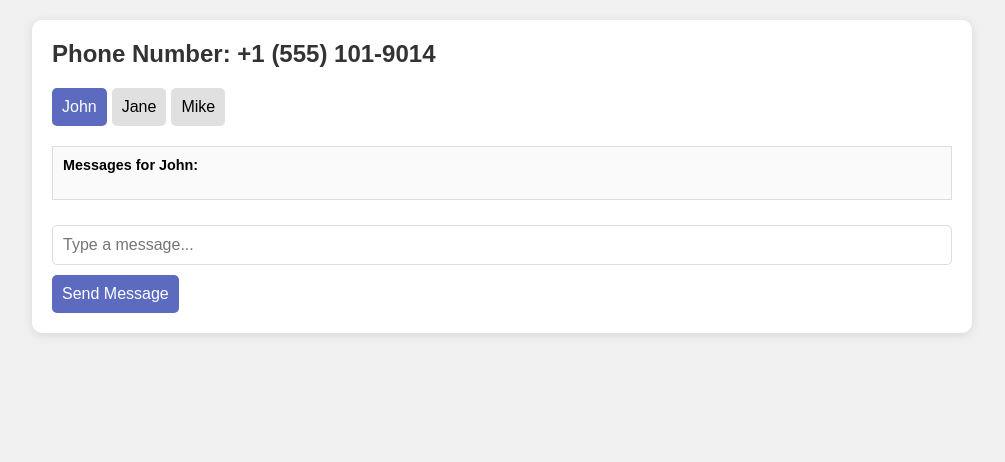
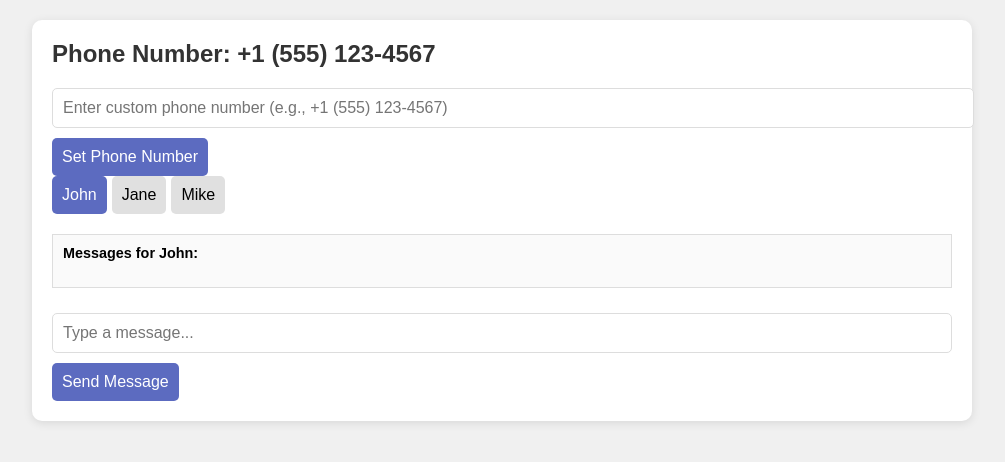
Before and after one commit to Thatbanman/PhoneNumber, a plain HTML site: page index.html in a window 1280 px wide. Shown: the whole page, without its empty margins (138-1143 px from the left). Drawn offline with Linux system fonts and the light colour scheme.

Commit message:
Update index.html

```diff
--- a/index.html
+++ b/index.html
@@ -84,12 +84,26 @@
         .send-button:hover {
             background-color: #3949ab;
         }
+
+        .phone-input {
+            width: 100%;
+            padding: 10px;
+            margin-bottom: 10px;
+            font-size: 1em;
+            border: 1px solid #ddd;
+            border-radius: 5px;
+        }
+
     </style>
 </head>
 <body>
 
     <div class="container">
         <div class="phone-number" id="phone-number">Phone Number: </div>
+
+        <!-- Custom phone number input -->
+        <input type="text" id="custom-phone" class="phone-input" placeholder="Enter custom phone number (e.g., +1 (555) 123-4567)">
+        <button class="send-button" id="set-phone-button">Set Phone Number</button>
 
         <div class="tabs" id="tabs-container"></div>
 
@@ -100,11 +114,22 @@
     </div>
 
     <script>
-        // Generate random phone number
-        function generatePhoneNumber() {
-            const randomPhoneNumber = '+1 (555) ' + Math.floor(100 + Math.random() * 900) + '-' + Math.floor(1000 + Math.random() * 9000);
-            return randomPhoneNumber;
+        // Initial phone number
+        let phoneNumber = "+1 (555) 123-4567";
+
+        // Update the displayed phone number
+        function updatePhoneNumberDisplay() {
+            document.getElementById("phone-number").innerText = `Phone Number: ${phoneNumber}`;
         }
+
+        // Allow user to set a custom phone number
+        document.getElementById("set-phone-button").onclick = function() {
+            const customPhone = document.getElementById("custom-phone").value;
+            if (customPhone.trim()) {
+                phoneNumber = customPhone; // Update the phone number with the custom input
+                updatePhoneNumberDisplay(); // Update the phone number display
+            }
+        };
 
         // Create a new tab for each user
         function createTab(userName) {
@@ -141,10 +166,6 @@
 
         // Store messages for different users
         let messages = {};
-        const phoneNumber = generatePhoneNumber();
-        document.getElementById("phone-number").innerText = `Phone Number: ${phoneNumber}`;
-
-        // Add some initial users and a default active tab
         const initialUsers = ['John', 'Jane', 'Mike'];
         initialUsers.forEach(user => {
             createTab(user);
@@ -167,6 +188,10 @@
                 messageInput.value = "";  // Clear message input
             }
         };
+
+        // Initialize the phone number display on page load
+        updatePhoneNumberDisplay();
+
     </script>
 
 </body>
```
